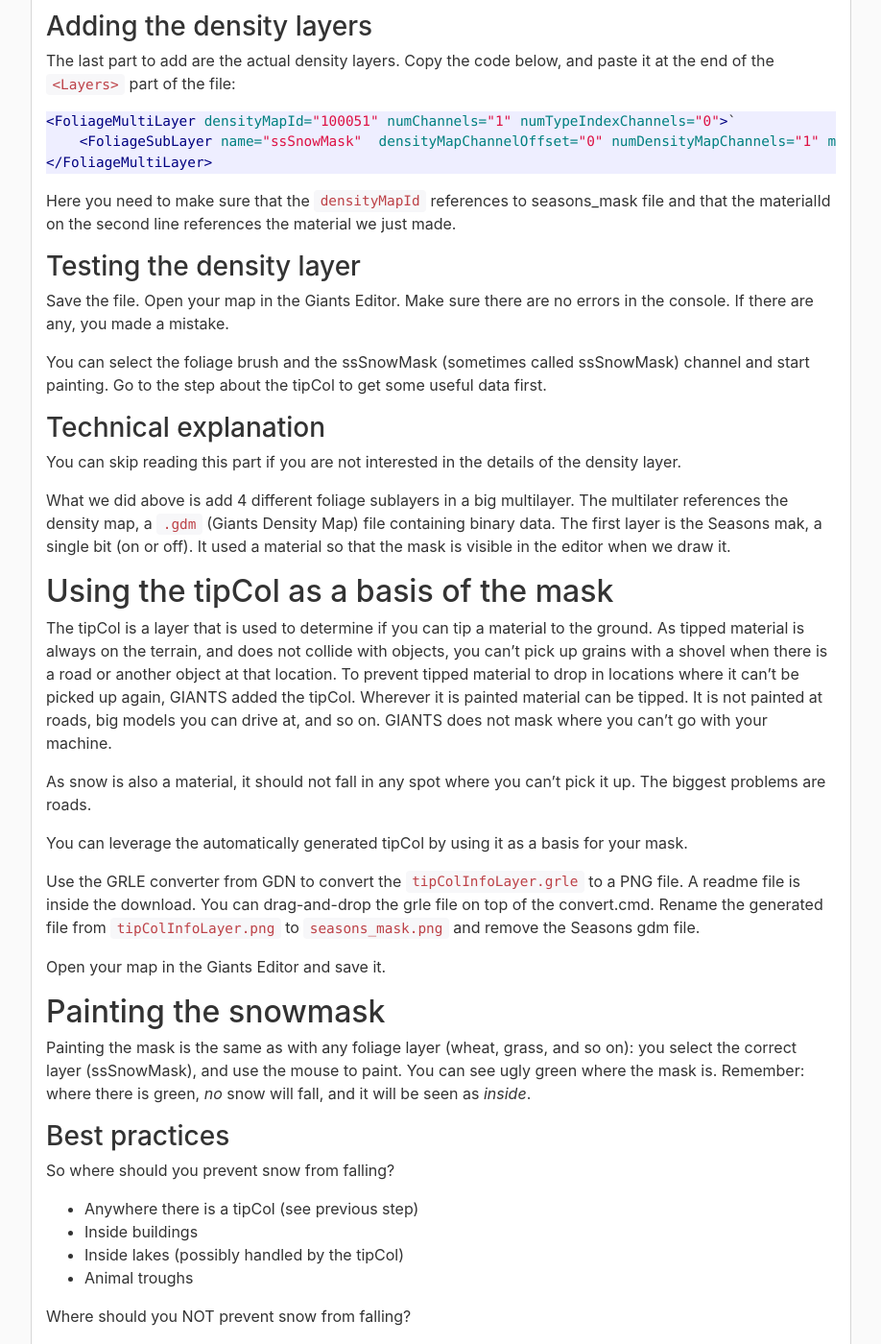
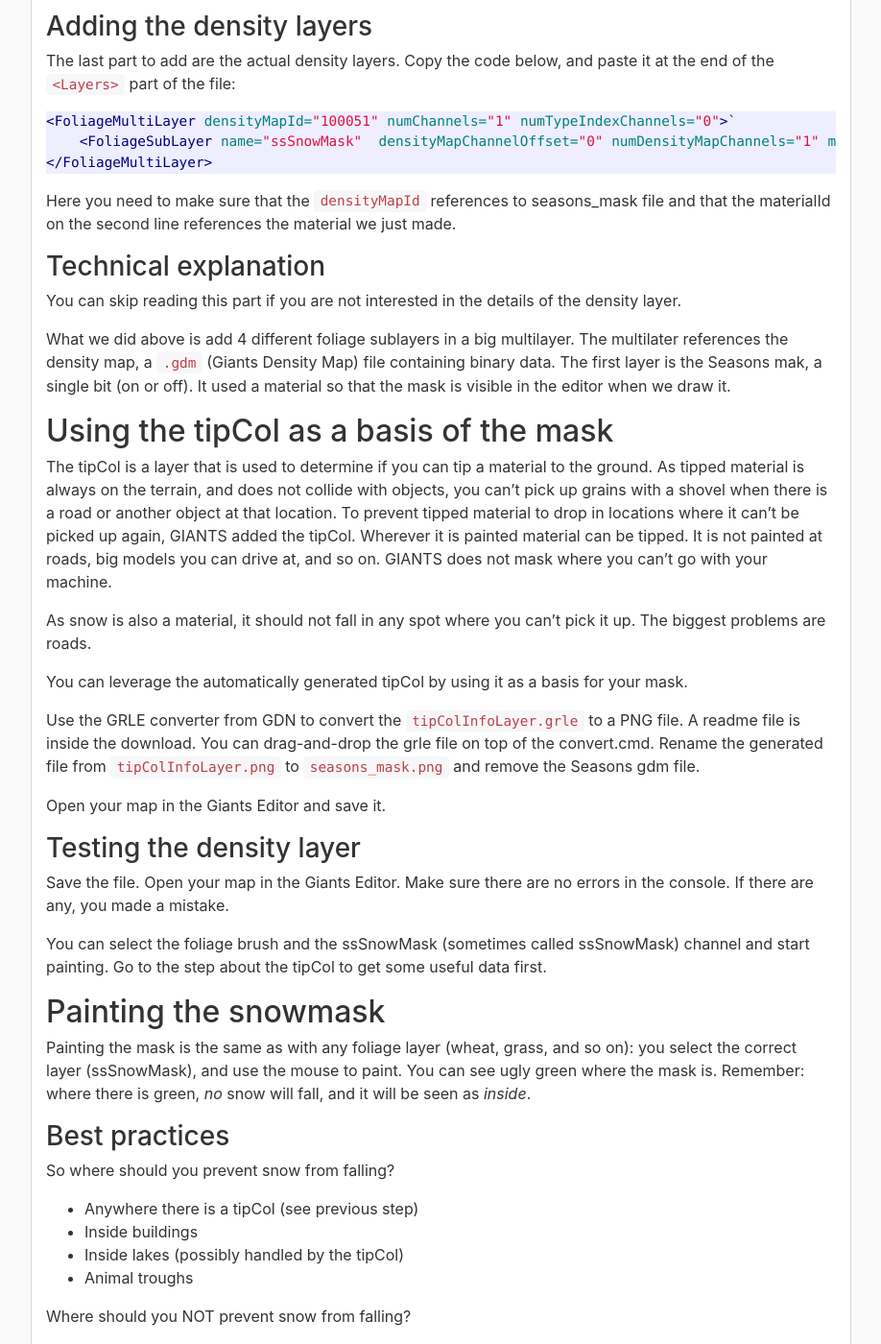
Before and after one commit to RealismusModding/realismusmodding.github.io, a Jekyll site: the page built from mods/seasons/manual/modding/maps/seasons_mask.md, in a window 1280 px wide and 1400 px high, scrolled down 1699 px. Shown: the whole window at 96% size, without its empty margins (323-1241 px from the left). Built offline with Jekyll 4.4.1, drawn with Linux system fonts in a browser that asks for light colours; comment, search, counter and statistics services are not loaded; part of the change alters nothing that is shown; some of the changed text lies outside the part shown.

```diff
--- a/mods/seasons/manual/modding/maps/seasons_mask.md
+++ b/mods/seasons/manual/modding/maps/seasons_mask.md
@@ -77,13 +77,6 @@ The last part to add are the actual density layers. Copy the code below, and pas
 
 Here you need to make sure that the `densityMapId` references to seasons_mask file and that the materialId on the second line references the material we just made.
 
-
-### Testing the density layer
-
-Save the file. Open your map in the Giants Editor. Make sure there are no errors in the console. If there are any, you made a mistake.
-
-You can select the foliage brush and the ssSnowMask (sometimes called ssSnowMask) channel and start painting. Go to the step about the tipCol to get some useful data first.
-
 ### Technical explanation
 
 You can skip reading this part if you are not interested in the details of the density layer.
@@ -102,6 +95,12 @@ Use the GRLE converter from GDN to convert the `tipColInfoLayer.grle` to a PNG f
 Rename the generated file from `tipColInfoLayer.png` to `seasons_mask.png` and remove the Seasons gdm file.
 
 Open your map in the Giants Editor and save it.
+
+### Testing the density layer
+
+Save the file. Open your map in the Giants Editor. Make sure there are no errors in the console. If there are any, you made a mistake.
+
+You can select the foliage brush and the ssSnowMask (sometimes called ssSnowMask) channel and start painting. Go to the step about the tipCol to get some useful data first.
 
 ## Painting the snowmask
 
```
